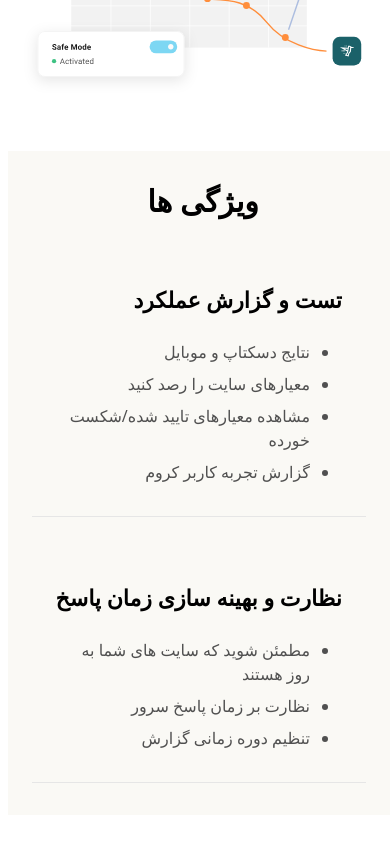
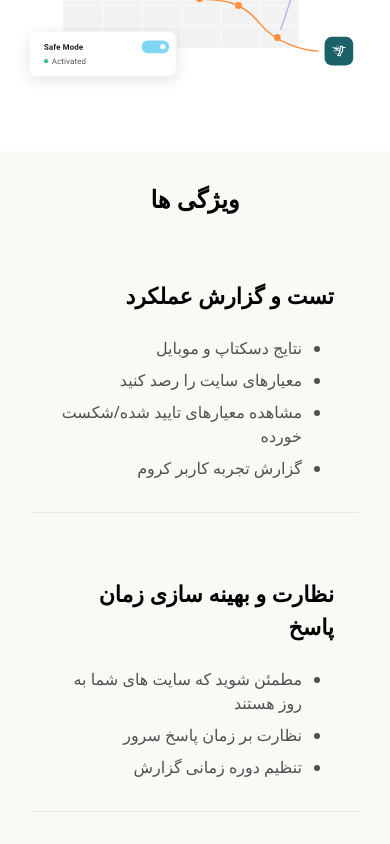
Before and after one commit to mahyarErshad/hummingbird, a React (Create React App) app: page / in a window 390 px wide. Shown: the part 2322-3166 px from the top of the page. Before the commit the page ends 3137 px from the top, so only its background shows below. Built offline with nearby package versions, Linux system fonts and the light colour scheme; a web font is replaced by a local one.

Commit message:
FeaturesCard is fully responsive

```diff
--- a/src/Components/Body/Features.jsx
+++ b/src/Components/Body/Features.jsx
@@ -3,12 +3,10 @@ import FeaturesCard from "../Utils/FeaturesCard/FeaturesCard";
 
 function Features() {
   return (
-    <section className="max-md:mt-8 md:mt-12 pb-8 max-md:pt-8 md:pt-28 flex justify-start flex-col items-center w-full bg-[#FAF9F5]">
-      <h2 className="font-bold max-md:text-3xl md:text-4xl">ویژگی ها</h2>
-      <div className="max-sm:px-8 max-lg:px-12 lg:pr-[25%] lg:pl-4 self-start">
-        <FeaturesCard title="تست و گزارش عملکرد" list={["نتایج دسکتاپ و موبایل", "معیارهای سایت را رصد کنید", "مشاهده معیارهای تایید شده/شکست خورده", "گزارش تجربه کاربر کروم"]} />
-        <FeaturesCard title="نظارت و بهینه سازی زمان پاسخ" list={["مطمئن شوید که سایت های شما به روز هستند", "نظارت بر زمان پاسخ سرور", "تنظیم دوره زمانی گزارش"]} />
-      </div>
+    <section className="max-md:mt-8 md:mt-12 pb-8 max-md:pt-8 md:pt-28 flex justify-start flex-col max-sm:px-8 max-lg:px-12 lg:px-[25%] items-center w-full bg-[#FAF9F5]">
+      <h2 className="font-bold max-md:text-2xl md:text-4xl">ویژگی ها</h2>
+      <FeaturesCard title="تست و گزارش عملکرد" list={["نتایج دسکتاپ و موبایل", "معیارهای سایت را رصد کنید", "مشاهده معیارهای تایید شده/شکست خورده", "گزارش تجربه کاربر کروم"]} />
+      <FeaturesCard title="نظارت و بهینه سازی زمان پاسخ" list={["مطمئن شوید که سایت های شما به روز هستند", "نظارت بر زمان پاسخ سرور", "تنظیم دوره زمانی گزارش"]} />
     </section>
   );
 }
--- a/src/Components/Utils/FeaturesCard/FeaturesCard.jsx
+++ b/src/Components/Utils/FeaturesCard/FeaturesCard.jsx
@@ -2,9 +2,9 @@ import React, { memo } from "react";
 
 function FeaturesCard(props) {
   return (
-    <div className="w-full max-md:mt-8 md:mt-28 px-6 py-8 border-b border-[#e6e6e6] flex items-start justify-start max-md:flex-col max-md:items-start max-md:gap-4 md:gap-48">
-      <h3 className="font-bold max-md:text-[1.375rem] md:text-2xl whitespace-nowrap">{props.title}</h3>
-      <ul className="list-disc">
+    <div className="w-full max-md:mt-8 md:mt-28 px-6 py-8 border-b border-[#e6e6e6] flex items-start justify-start max-md:flex-col max-md:items-start max-md:gap-4 md:gap-8">
+      <h3 className="font-bold max-md:text-[1.375rem] md:text-2xl max-md:w-full w-2/4">{props.title}</h3>
+      <ul className="list-disc max-md:w-full w-2/4">
         {props.list.map((item, index) => {
           return (
             <li key={index} className="text-base mt-2 max-md:mr-8 font-medium text-[#505050]">
```
